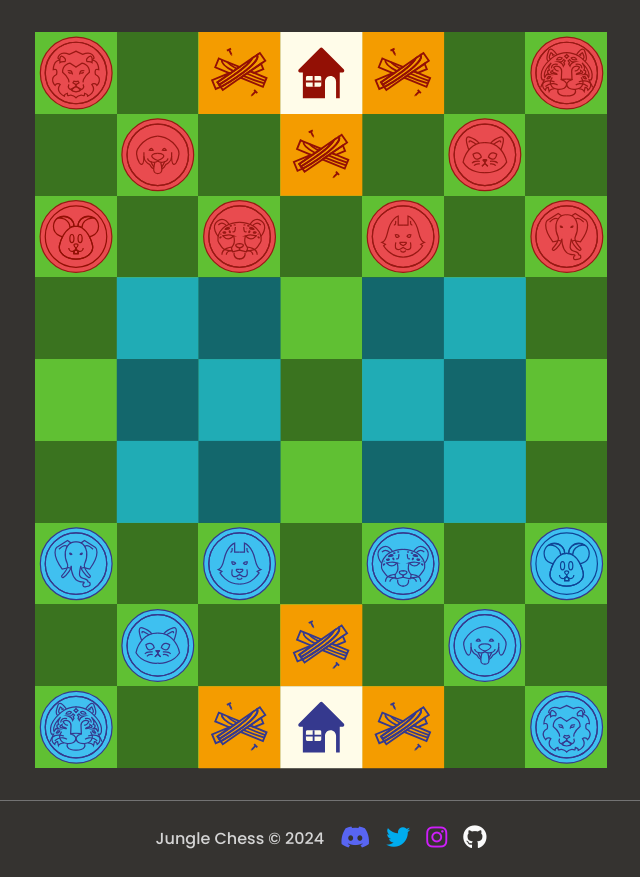
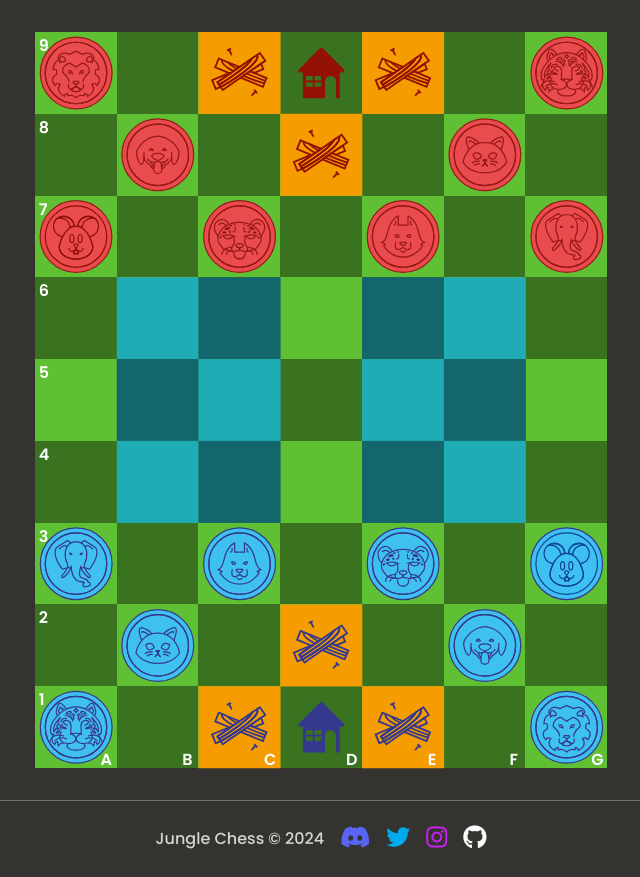
Before and after one commit to TochuGV/JungleChess, a Next.js app in the folder web/: page /game in a window 1280 px wide. Shown: the whole page, without its empty margins (319-959 px from the left). Built offline with nearby package versions, Linux system fonts and the light colour scheme.

Commit message:
Add letters and numbers to the board and change end background color

```diff
--- a/web/app/game/page.tsx
+++ b/web/app/game/page.tsx
@@ -10,7 +10,7 @@
 import useCellSize from "@/hooks/useCellSize";
 import { Board, BoardPosition, PieceType } from "@/types/game";
 import Image from "next/image";
-import { createContext, useEffect, useLayoutEffect, useRef, useState } from "react";
+import { useState, useRef } from "react";
 
 interface PieceProps {
   piece: string;
@@ -145,65 +145,103 @@
 					height: cellSize * board.height,
 					marginTop: margin.y / 2,
 					marginBottom: margin.y / 2,
-        }}>
-        {new Array(board.height).fill(null).map((_, y) => (
-          new Array(board.width).fill(null).map((_, x) => (
+				}}
+			>
+				{new Array(board.height).fill(null).map((_, y) =>
+					new Array(board.width).fill(null).map((_, x) => {
+						const isFirstRow = y === board.height - 1;
+						const isFirstColumn = x === 0;
+						return (
 							<div
-              key={x + y}
+								key={`${x} - ${y}`}
 								className={`bg-primary-${getCellColor(x, y)}`}
-            ></div>
-          ))
-        ))}
+							>
+								{isFirstRow && (
+									<span
+										className="absolute text-white font-semibold z-10"
+										style={{transform: `translate(${cellSize - 16}px, ${cellSize - 20}px)`}}
+									>
+										{String.fromCharCode(65 + x)}
+									</span>
+								)}
+								{isFirstColumn && (
+									<span
+										className="absolute text-white font-semibold z-10"
+										style={{transform: `translate(4px, 2px)`}}
+									>
+										{board.height - y}
+									</span>
+								)}
+							</div>
+						);
+					})
+				)}
 
-        {board.objects.traps.map(trap =>
+				{board.objects.traps.map((trap) => (
 					<Trap
 						position={trap.position}
 						color={trap.color}
 						key={`${trap.position.x}-${trap.position.y}`}
 					/>
-        )}
+				))}
 
-        {board.objects.ends.map(end =>
+				{board.objects.ends.map((end) => (
 					<End
 						position={end.position}
 						color={end.color}
 						key={`${end.position.x}-${end.position.y}`}
 					/>
-        )}
+				))}
 
-        {board.objects.water.map(water =>
+				{board.objects.water.map((water) => (
 					<Water
 						position={water.position}
 						key={`${water.position.x}-${water.position.y}`}
 					/>
+				))}
+
+				{board.pieces.map((piece) => (
+					<Piece
+						key={getPieceSource(piece)}
+						piece={getPieceSource(piece)}
+						position={piece.position}
+						cellSize={cellSize}
+					/>
+				))}
+
+				{activeCell && (
+					<div
+						className={`absolute ${getActiveCellColor(
+							activeCell.x,
+							activeCell.y
+						)}`}
+						style={{
+							transform: `translate(${activeCell.x * cellSize}px, ${
+								activeCell.y * cellSize
+							}px)`,
+							width: cellSize,
+							height: cellSize,
+						}}
+					></div>
 				)}
 
-        {board.pieces.map(piece => <Piece key={getPieceSource(piece)} piece={getPieceSource(piece)} position={piece.position} cellSize={cellSize} />)}
-
-        {activeCell &&
-          <div
-            className={`absolute ${getActiveCellColor(activeCell.x, activeCell.y)}`}
-            style={{
-              transform: `translate(${activeCell.x * cellSize}px, ${activeCell.y * cellSize}px)`,
-              width: cellSize,
-              height: cellSize
-            }}
-          ></div>}
-
-        {board.pieces && activeCell &&
+				{board.pieces &&
+					activeCell &&
 					getPosibleMoves(
 						board,
 						board.pieces,
 						getPieceByPosition(board.pieces, activeCell).piece,
 						activeCell
-          ).map(position => (
+					).map((position) => (
 						<div
 							key={`${position.x} ${position.y}`}
 							className={`absolute grid place-content-center z-20`}
 							style={{
-                transform: `translate(${position.x * cellSize}px, ${position.y * cellSize}px)`,
+								transform: `translate(${position.x * cellSize}px, ${
+									position.y * cellSize
+								}px)`,
 								width: cellSize,
-                height: cellSize
+								height: cellSize,
 							}}
 						>
 							<div className="w-3 h-3 rounded-full bg-[rgba(0,0,0,0.5)]"></div>
--- a/web/components/game/End.tsx
+++ b/web/components/game/End.tsx
@@ -13,7 +13,7 @@
 
   return (
     <div
-      className={`absolute ${props.position} bg-endBackground`}
+      className={`absolute ${props.position} bg-endBackground-${props.color == PieceColor.BLUE ? 0 : 1}`}
       style={{
         transform: `translate(${props.position.x * cellSize}px, ${props.position.y * cellSize}px)`,
         width: cellSize,
--- a/web/tailwind.config.js
+++ b/web/tailwind.config.js
@@ -43,7 +43,10 @@
 					900: "#062224",
 				},
 				trapBackground: "#F49C00",
-				endBackground: "#FFFCE9",
+				endBackground: {
+					0: "#45A0C1",
+					1: "#C16544"
+				},
 				background: {
 					100: "#E8E7E7",
 					300: "#AEADAC",
```
Lines whose indentation alone changed are shown as unchanged.
